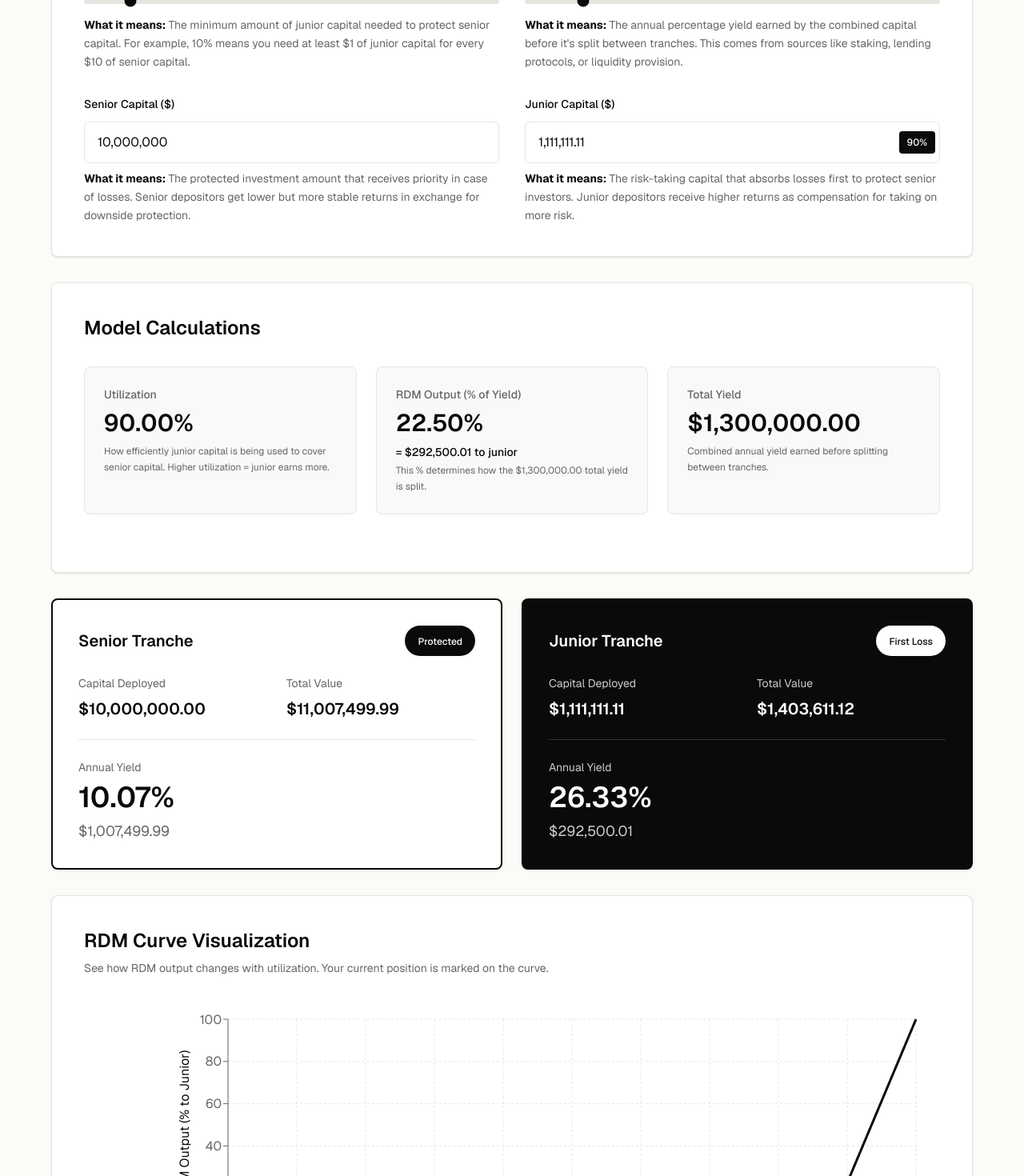
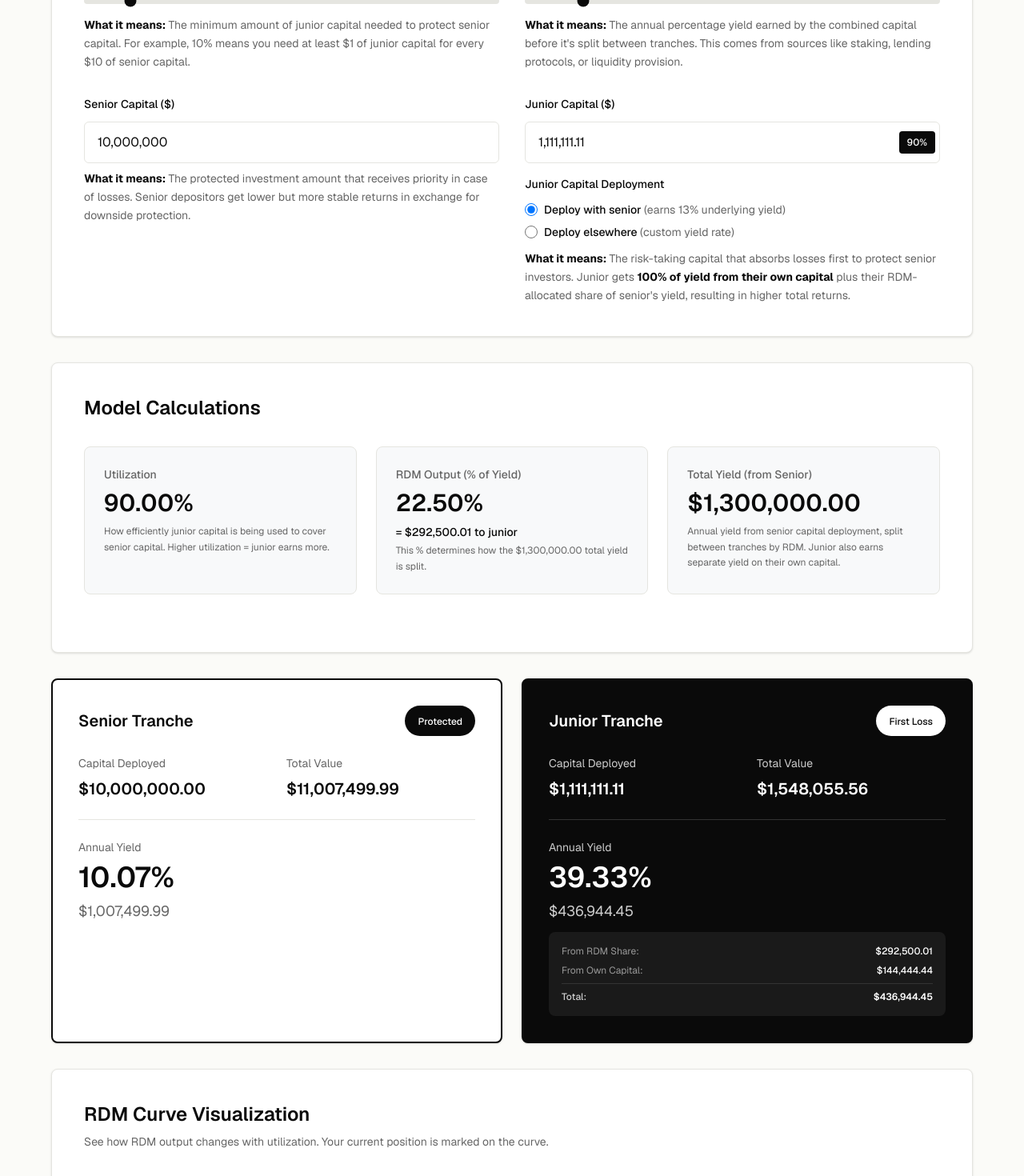
Before and after one commit to roycoprotocol/royco-simulator, a Next.js app: page / in a window 1280 px wide. Shown: the part 560-2030 px from the top of the page at 80% size. Built offline with nearby package versions, Linux system fonts and the light colour scheme.

Commit message:
Account for junior capital yield

```diff
--- a/app/page.tsx
+++ b/app/page.tsx
@@ -8,6 +8,8 @@ export default function YieldSimulator() {
   const [underlyingYield, setUnderlyingYield] = useState<string>('13');
   const [seniorCapital, setSeniorCapital] = useState<string>('10,000,000');
   const [juniorCapital, setJuniorCapital] = useState<string>('1,111,111.11');
+  const [juniorDeploymentOption, setJuniorDeploymentOption] = useState<'underlying' | 'elsewhere'>('underlying');
+  const [juniorCustomYield, setJuniorCustomYield] = useState<string>('13');
 
   const [showExplainer, setShowExplainer] = useState<boolean>(false);
 
@@ -17,6 +19,8 @@ export default function YieldSimulator() {
     rdmOutput: number;
     totalYield: number;
     juniorYield: number;
+    juniorOwnYield: number;
+    juniorTotalYield: number;
     seniorYield: number;
     juniorYieldPercent: number;
     seniorYieldPercent: number;
@@ -25,7 +29,7 @@ export default function YieldSimulator() {
 
   useEffect(() => {
     calculateYields();
-  }, [targetCoverage, underlyingYield, seniorCapital, juniorCapital]);
+  }, [targetCoverage, underlyingYield, seniorCapital, juniorCapital, juniorDeploymentOption, juniorCustomYield]);
 
   const parseNumber = (value: string): number => {
     return parseFloat(value.replace(/,/g, ''));
@@ -44,8 +48,14 @@ export default function YieldSimulator() {
     const underlyingYieldNum = parseNumber(underlyingYield) / 100;
     const seniorCapitalNum = parseNumber(seniorCapital);
     const juniorCapitalNum = parseNumber(juniorCapital);
+    const juniorCustomYieldNum = parseNumber(juniorCustomYield) / 100;
 
     if (isNaN(targetCoverageNum) || isNaN(underlyingYieldNum) || isNaN(seniorCapitalNum) || isNaN(juniorCapitalNum)) {
+      setResults(null);
+      return;
+    }
+
+    if (juniorDeploymentOption === 'elsewhere' && isNaN(juniorCustomYieldNum)) {
       setResults(null);
       return;
     }
@@ -64,6 +74,8 @@ export default function YieldSimulator() {
         rdmOutput: 0,
         totalYield: 0,
         juniorYield: 0,
+        juniorOwnYield: 0,
+        juniorTotalYield: 0,
         seniorYield: 0,
         juniorYieldPercent: 0,
         seniorYieldPercent: 0,
@@ -81,11 +93,23 @@ export default function YieldSimulator() {
       rdmOutput = 7.75 * (utilization - 0.9) + 0.225;
     }
 
+    // Total yield from senior capital deployment
     const totalYield = underlyingYieldNum * seniorCapitalNum;
+
+    // Junior's share of senior's yield (via RDM)
     const juniorYield = rdmOutput * totalYield;
+
+    // Senior's share of senior's yield
     const seniorYield = totalYield - juniorYield;
 
-    const juniorYieldPercent = (juniorYield / juniorCapitalNum) * 100;
+    // Junior's own yield from their capital deployment
+    const juniorYieldRate = juniorDeploymentOption === 'underlying' ? underlyingYieldNum : juniorCustomYieldNum;
+    const juniorOwnYield = juniorCapitalNum * juniorYieldRate;
+
+    // Junior's total yield = RDM share + own deployment yield
+    const juniorTotalYield = juniorYield + juniorOwnYield;
+
+    const juniorYieldPercent = (juniorTotalYield / juniorCapitalNum) * 100;
     const seniorYieldPercent = (seniorYield / seniorCapitalNum) * 100;
 
     setResults({
@@ -94,6 +118,8 @@ export default function YieldSimulator() {
       rdmOutput,
       totalYield,
       juniorYield,
+      juniorOwnYield,
+      juniorTotalYield,
       seniorYield,
       juniorYieldPercent,
       seniorYieldPercent
@@ -486,8 +512,64 @@ export default function YieldSimulator() {
                   </span>
                 </button>
               </div>
-              <p className="mt-2 text-sm text-[#666666] leading-relaxed">
-                <strong className="text-[#0a0a0a]">What it means:</strong> The risk-taking capital that absorbs losses first to protect senior investors. Junior depositors receive higher returns as compensation for taking on more risk.
+
+              {/* Junior Deployment Options */}
+              <div className="mt-4 space-y-3">
+                <label className="block text-sm font-medium text-[#0a0a0a]">
+                  Junior Capital Deployment
+                </label>
+                <div className="space-y-2">
+                  <label className="flex items-start cursor-pointer">
+                    <input
+                      type="radio"
+                      name="juniorDeployment"
+                      value="underlying"
+                      checked={juniorDeploymentOption === 'underlying'}
+                      onChange={(e) => setJuniorDeploymentOption(e.target.value as 'underlying')}
+                      className="mt-0.5 h-4 w-4 text-[#0a0a0a] border-[#e5e5e0] focus:ring-[#0a0a0a]"
+                    />
+                    <span className="ml-2 text-sm">
+                      <span className="font-medium text-[#0a0a0a]">Deploy with senior</span>
+                      <span className="text-[#666666]"> (earns {underlyingYield}% underlying yield)</span>
+                    </span>
+                  </label>
+                  <label className="flex items-start cursor-pointer">
+                    <input
+                      type="radio"
+                      name="juniorDeployment"
+                      value="elsewhere"
+                      checked={juniorDeploymentOption === 'elsewhere'}
+                      onChange={(e) => setJuniorDeploymentOption(e.target.value as 'elsewhere')}
+                      className="mt-0.5 h-4 w-4 text-[#0a0a0a] border-[#e5e5e0] focus:ring-[#0a0a0a]"
+                    />
+                    <span className="ml-2 text-sm">
+                      <span className="font-medium text-[#0a0a0a]">Deploy elsewhere</span>
+                      <span className="text-[#666666]"> (custom yield rate)</span>
+                    </span>
+                  </label>
+                </div>
+
+                {juniorDeploymentOption === 'elsewhere' && (
+                  <div className="ml-6 mt-3">
+                    <label className="block text-sm font-medium text-[#0a0a0a] mb-2">
+                      Custom Yield Rate (%)
+                    </label>
+                    <input
+                      type="number"
+                      value={juniorCustomYield}
+                      onChange={(e) => setJuniorCustomYield(e.target.value)}
+                      className="w-full px-4 py-2 rounded-md border border-[#e5e5e0] bg-white text-[#0a0a0a] focus:outline-none focus:ring-2 focus:ring-[#0a0a0a] focus:border-transparent transition-all"
+                      placeholder="13"
+                      step="0.1"
+                      min="0"
+                      max="100"
+                    />
+                  </div>
+                )}
+              </div>
+
+              <p className="mt-3 text-sm text-[#666666] leading-relaxed">
+                <strong className="text-[#0a0a0a]">What it means:</strong> The risk-taking capital that absorbs losses first to protect senior investors. Junior gets <strong className="text-[#0a0a0a]">100% of yield from their own capital</strong> plus their RDM-allocated share of senior's yield, resulting in higher total returns.
               </p>
             </div>
           </div>
@@ -553,13 +635,13 @@ export default function YieldSimulator() {
 
                 <div className="bg-[#f8f9fa] rounded-lg p-6 border border-[#e5e5e0]">
                   <p className="text-sm font-medium text-[#666666] mb-2">
-                    Total Yield
+                    Total Yield (from Senior)
                   </p>
                   <p className="text-3xl font-semibold text-[#0a0a0a] mb-1">
                     {formatCurrency(results.totalYield)}
                   </p>
                   <p className="text-xs text-[#666666] leading-relaxed mt-2">
-                    Combined annual yield earned before splitting between tranches.
+                    Annual yield from senior capital deployment, split between tranches by RDM. Junior also earns separate yield on their own capital.
                   </p>
                 </div>
               </div>
@@ -643,7 +725,7 @@ export default function YieldSimulator() {
                         Total Value
                       </p>
                       <p className="text-xl font-semibold text-white">
-                        {formatCurrency(parseNumber(juniorCapital) + results.juniorYield)}
+                        {formatCurrency(parseNumber(juniorCapital) + results.juniorTotalYield)}
                       </p>
                     </div>
                   </div>
@@ -655,9 +737,25 @@ export default function YieldSimulator() {
                     <p className="text-4xl font-semibold text-white mb-2">
                       {formatPercent(results.juniorYieldPercent)}
                     </p>
-                    <p className="text-lg text-[#cccccc]">
-                      {formatCurrency(results.juniorYield)}
+                    <p className="text-lg text-[#cccccc] mb-3">
+                      {formatCurrency(results.juniorTotalYield)}
                     </p>
+
+                    {/* Yield Breakdown */}
+                    <div className="bg-[#1a1a1a] rounded-lg p-4 space-y-2">
+                      <div className="flex justify-between items-center text-xs">
+                        <span className="text-[#999999]">From RDM Share:</span>
+                        <span className="text-white font-medium">{formatCurrency(results.juniorYield)}</span>
+                      </div>
+                      <div className="flex justify-between items-center text-xs">
+                        <span className="text-[#999999]">From Own Capital:</span>
+                        <span className="text-white font-medium">{formatCurrency(results.juniorOwnYield)}</span>
+                      </div>
+                      <div className="border-t border-[#333333] pt-2 mt-2 flex justify-between items-center text-xs">
+                        <span className="text-[#cccccc] font-medium">Total:</span>
+                        <span className="text-white font-semibold">{formatCurrency(results.juniorTotalYield)}</span>
+                      </div>
+                    </div>
                   </div>
                 </div>
               </div>
```
